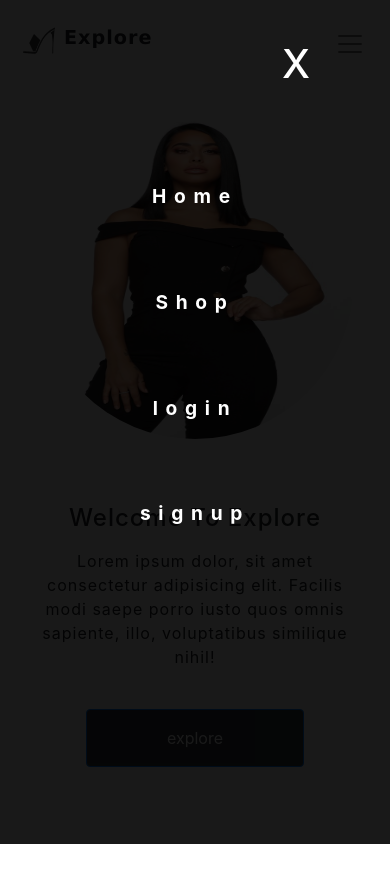
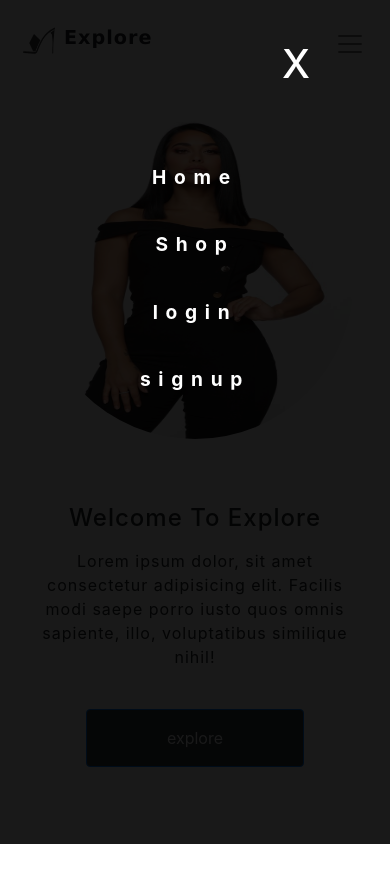
Before and after one commit to GabriellaAmah/Reactjs_Ecommerce_store, a React (Create React App) app: page / in a window 390 px wide. Both pictures are taken after a click on the button 335 px from the left and 44 px from the top of the page. Shown: the top 879 px of the page. Built offline with nearby package versions, Linux system fonts and the light colour scheme; the HTML template or start-up script is replaced by a standard one.

Commit message:
fixed stylong errors

```diff
--- a/src/E-commerce frontend/components/layout/Header/header.css
+++ b/src/E-commerce frontend/components/layout/Header/header.css
@@ -1,6 +1,7 @@
 .header{
     display: flex !important;
     justify-content: space-between;
+    position: static;
 }
 
 
--- a/src/E-commerce frontend/components/layout/hamburger/menu.css
+++ b/src/E-commerce frontend/components/layout/hamburger/menu.css
@@ -18,7 +18,7 @@
 
 .menu .navbar-nav .nav-link{
     color: white;
-    padding: 2em;
+    padding:1em 2em;
     letter-spacing: 0.4em;
     font-weight: bolder;
     font-size: larger;
```
Also changed, not shown: 1 other file (tests, documents, lock files or other folders).
